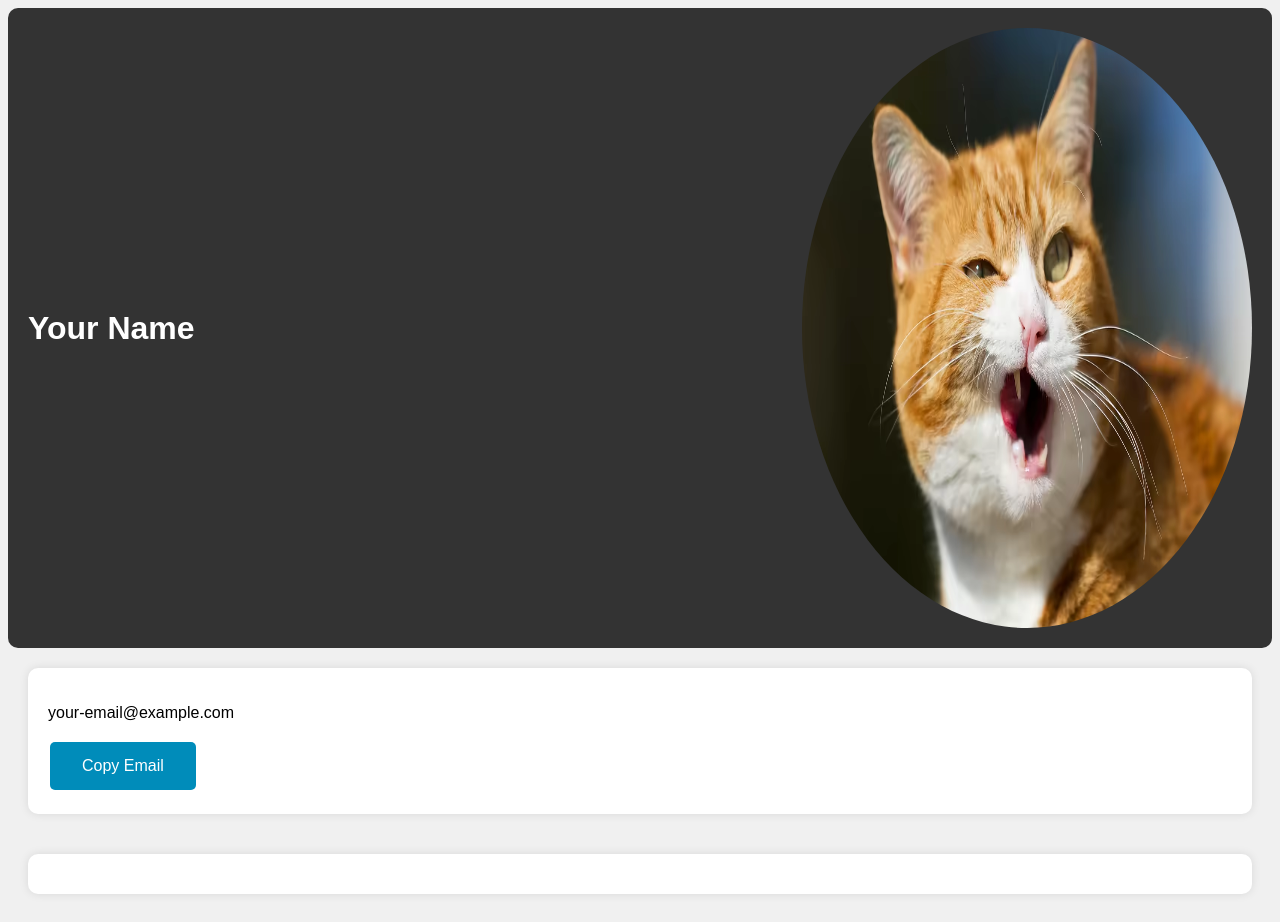
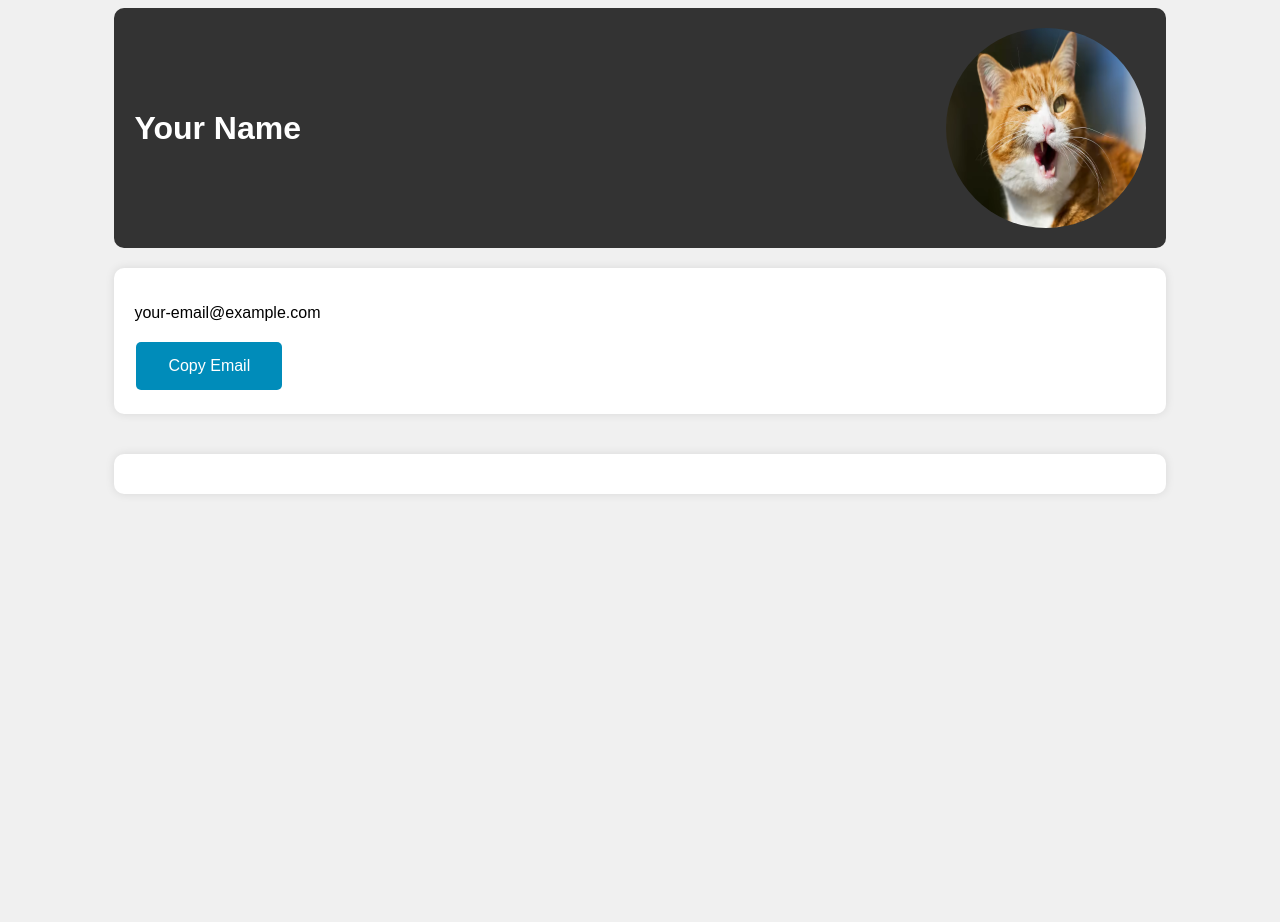
Before and after one commit to akac97/explame-website, a plain HTML site: page index.html in a window 1280 px wide. After the commit the page ends 800 px from the top, so only its background shows below. Drawn offline with Linux system fonts and the light colour scheme.

Commit message:
Update index.html

```diff
--- a/index.html
+++ b/index.html
@@ -8,6 +8,7 @@
             background-color: #f0f0f0;
             display: flex;
             flex-direction: column;
+            align-items: center; /* Center the content */
         }
         header {
             display: flex;
@@ -17,10 +18,12 @@
             color: #fff;
             padding: 20px;
             border-radius: 10px;
+            width: 80%; /* Set a max width */
+            margin: 0 auto; /* Center the header */
         }
         #profile-photo {
-            height: 600px;
-            width: 450px;
+            height: 200px; /* Reduce the size */
+            width: 200px; /* Reduce the size */
             border-radius: 50%;
         }
         #contacts, #story {
@@ -29,6 +32,7 @@
             padding: 20px;
             border-radius: 10px;
             box-shadow: 0px 0px 10px rgba(0,0,0,0.1);
+            width: 80%; /* Set a max width */
         }
         #story {
             flex-grow: 1;
```
